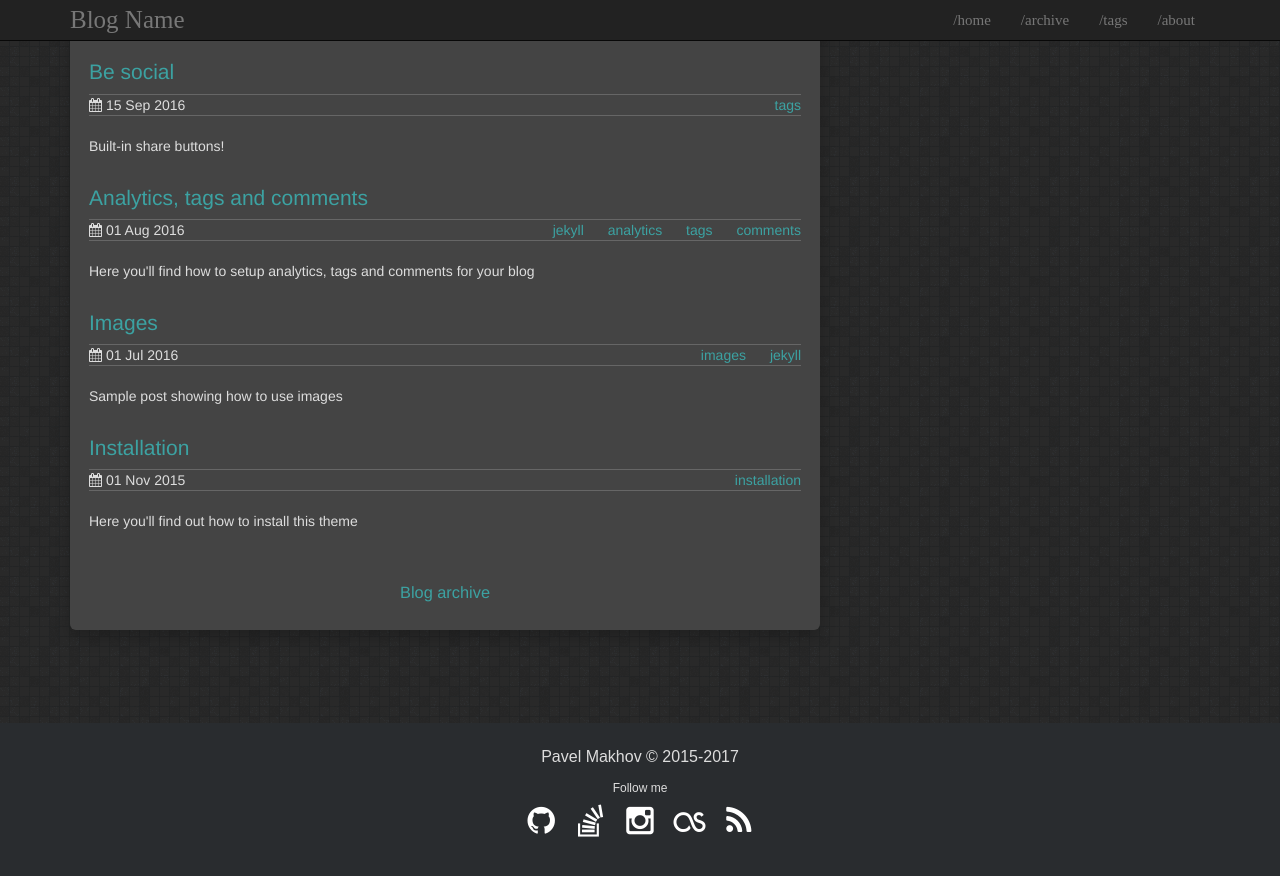
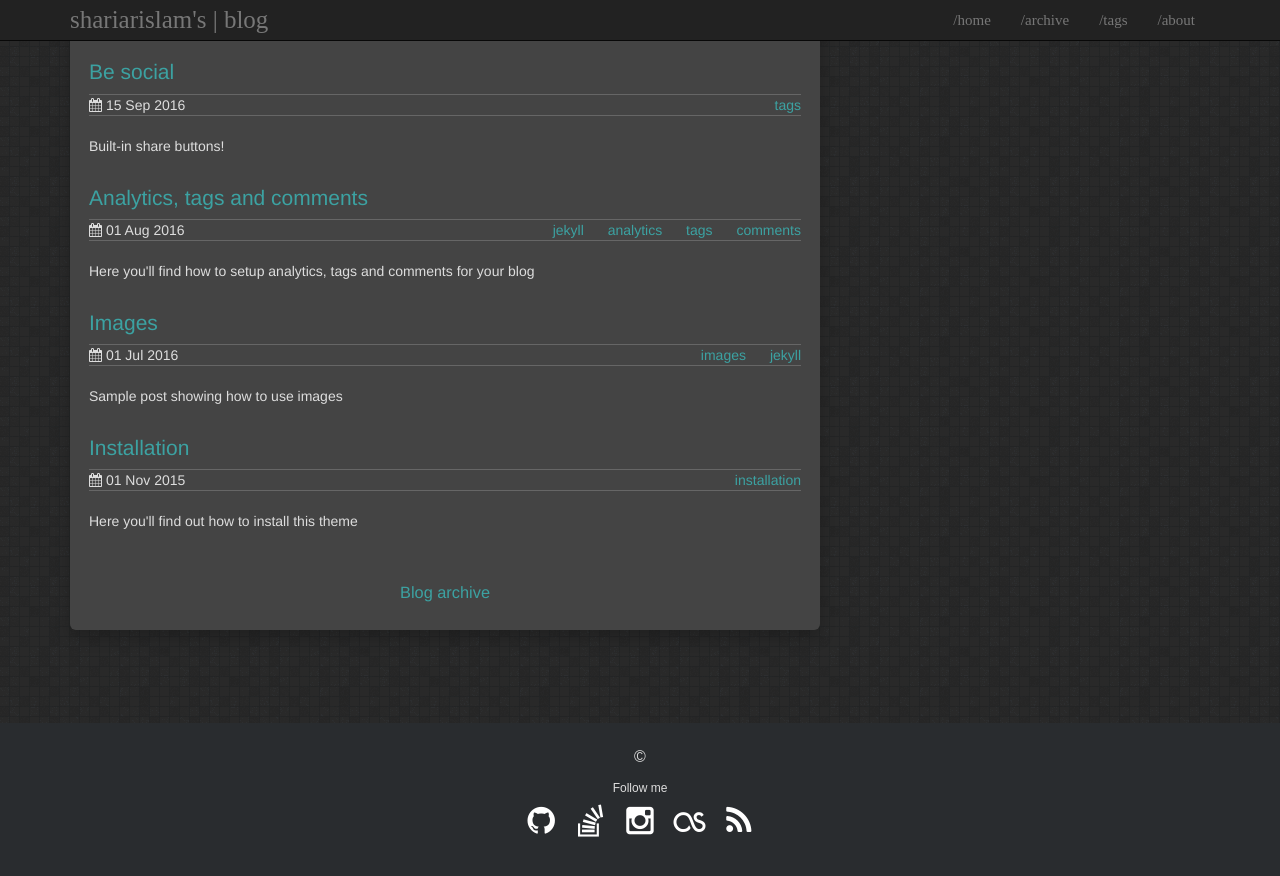
Before and after one commit to shariarislam/shariarislam.github.io, a Jekyll site: the page built from index.html, in a window 1280 px wide and 900 px high, scrolled down 694 px. Shown: the top 876 px of the window. Built offline with Jekyll 4.4.1, drawn with Linux system fonts in a browser that asks for light colours.

Commit message:
Update _config.yml

```diff
--- a/_config.yml
+++ b/_config.yml
@@ -1,17 +1,16 @@
 # Jekyll configuration
 
-name: Blog Name
-description: Software Developer
+name: shariarislam's | blog
+description: personal blog
 
 # Url is currently only used only for the RSS feed in feed.xml
-url: http://streetturtle.github.io
+url: https://shariarislam.github.io
 #url: http://localhost:4000
 
 # For a project page here should be a project name. Otherwise (for user's/organization's page leave it empty)
-baseurl: '/jekyll-clean-dark'
+#baseurl: '/jekyll-clean-dark'
 
-author: Pavel Makhov
-copyright: 2015-2017
+
 
 share:
   facebook: true
```
